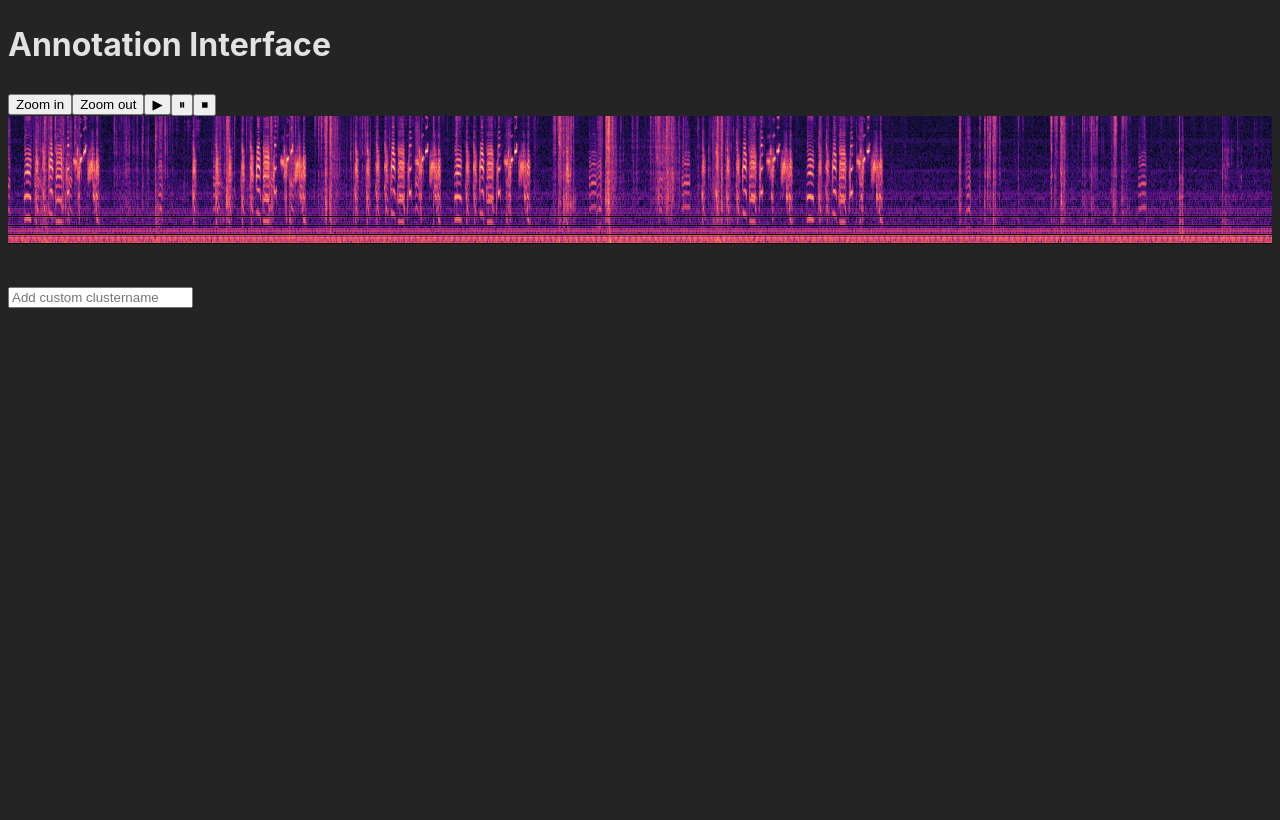
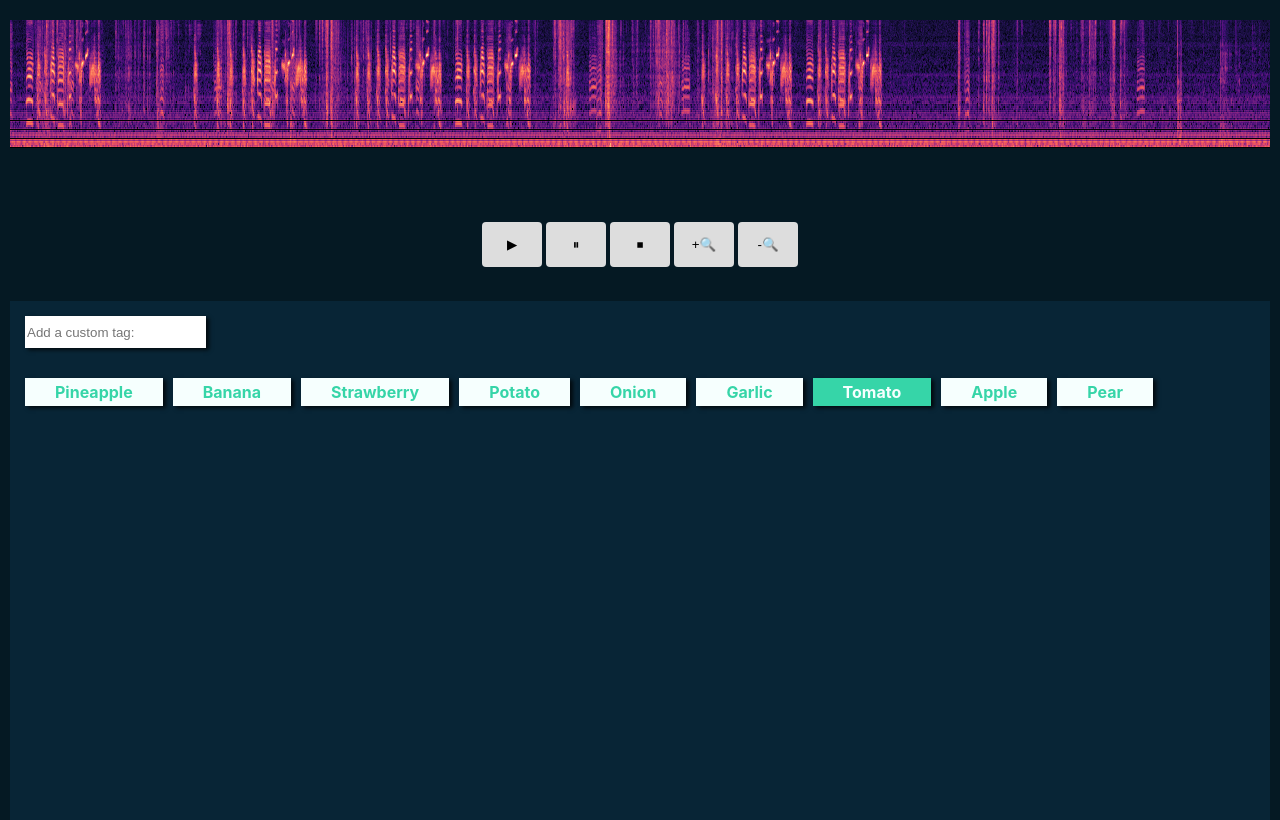
Before and after one commit to nccratliri-ml-wp/vocal-annotation-frontend, a React (Vite) app: page / in a window 1280 px wide. Built offline with nearby package versions, Linux system fonts and the light colour scheme.

Commit message:
Improved design, refactored from flex to grid

```diff
--- a/src/App.jsx
+++ b/src/App.jsx
@@ -16,7 +16,6 @@ function App() {
 
     return (
     <>
-        <h1>Annotation Interface</h1>
         <audio src="test-media/birdname_130519_113316.31.wav" preload="metadata" ref={audioFile} onLoadedMetadata={handleAudioLoaded}></audio>
             <Visuals
                 audioFile={audioFile.current}
--- a/src/assets/Clusternames.jsx
+++ b/src/Clusternames.jsx
@@ -11,7 +11,18 @@ class ClusternameButton {
 
 function Clusternames( { passActiveClusternameToVisuals } ){
     const [newClustername, setNewClustername] = useState('')
-    const [clusternameButtons, setClusternameButtons] = useState([])
+    const [clusternameButtons, setClusternameButtons] = useState([
+        new ClusternameButton (nanoid(), 'Pineapple', false),
+        new ClusternameButton (nanoid(), 'Banana', false),
+        new ClusternameButton (nanoid(), 'Strawberry', false),
+        new ClusternameButton (nanoid(), 'Potato', false),
+        new ClusternameButton (nanoid(), 'Onion', false),
+        new ClusternameButton (nanoid(), 'Garlic', false),
+        new ClusternameButton (nanoid(), 'Tomato', true),
+        new ClusternameButton (nanoid(), 'Apple', false),
+        new ClusternameButton (nanoid(), 'Pear', false)
+
+    ])
 
     function handleChange(event){
         setNewClustername(event.target.value)
@@ -78,12 +89,13 @@ function Clusternames( { passActiveClusternameToVisuals } ){
     }, [JSON.stringify(clusternameButtons)])
 
     return (
-        <div>
+        <div id='clusternames-container'>
             <form onSubmit={updateClusternamesButtons}>
                 <input
+                    id='clustername-input-field'
                     type='text'
                     value={newClustername}
-                    placeholder='Add custom clustername'
+                    placeholder='Add a custom tag:'
                     onChange={handleChange}
                 />
             </form>
--- a/src/Visuals.jsx
+++ b/src/Visuals.jsx
@@ -1,5 +1,5 @@
 import {useEffect, useRef, useState} from "react";
-import Clusternames from "./assets/Clusternames.jsx"
+import Clusternames from "./Clusternames.jsx"
 
 // TO DO
 // Labels without clusternames allowed? numbers allowed, what's the max length?
@@ -543,22 +543,7 @@ function Visuals( {audioFile, audioLength, spectrogramImg} ){
     , [zoomLevel, labels])
 
     return (
-        <div>
-            <button id='zoom-in-btn' onClick={handleClickZoomIn}>
-                Zoom in
-            </button>
-            <button id='zoom-out-btn' onClick={handleClickZoomOut}>
-                Zoom out
-            </button>
-            <button id='play-btn' onClick={playAudio}>
-                ▶
-            </button>
-            <button id='pause-btn' onClick={pauseAudio}>
-                ⏸
-            </button>
-            <button id='stop-btn' onClick={stopAudio}>
-                ⏹
-            </button>
+        <div id='visuals-container'>
             <div id='canvas-container' ref={canvasContainerRef}>
                 <div id='background-img' ref={backgroundImageRef}></div>
                 <canvas id='spectrogram-canvas'
@@ -570,6 +555,23 @@ function Visuals( {audioFile, audioLength, spectrogramImg} ){
                 />
                 <canvas id='timeline-canvas' ref={timelineCanvasRef} />
             </div>
+            <div id='controls-container'>
+                <button id='play-btn' onClick={playAudio}>
+                    ▶
+                </button>
+                <button id='pause-btn' onClick={pauseAudio}>
+                    ⏸
+                </button>
+                <button id='stop-btn' onClick={stopAudio}>
+                    ⏹
+                </button>
+                <button id='zoom-in-btn' onClick={handleClickZoomIn}>
+                    +🔍
+                </button>
+                <button id='zoom-out-btn' onClick={handleClickZoomOut}>
+                    -🔍
+                </button>
+            </div>
             <Clusternames passActiveClusternameToVisuals={passActiveClusternameToVisuals}/>
         </div>
 
--- a/src/index.css
+++ b/src/index.css
@@ -1,3 +1,5 @@
+/* -------------------------- General -------------------------- */
+
 :root {
   font-family: Inter, system-ui, Avenir, Helvetica, Arial, sans-serif;
   line-height: 1.5;
@@ -5,16 +7,39 @@
 
   color-scheme: light dark;
   color: rgba(255, 255, 255, 0.87);
-  background-color: #242424;
+  background-color: #051923;
 
   font-synthesis: none;
   text-rendering: optimizeLegibility;
   -webkit-font-smoothing: antialiased;
   -moz-osx-font-smoothing: grayscale;
   -webkit-text-size-adjust: 100%;
+
+  height: 100%;
 }
 
+html, body {
+  height: 100%;
+  padding: 0;
+  margin: 10px 5px;
+}
+
+
+#visuals-container{
+  display: grid;
+  grid-template-columns: 100%;
+  grid-template-rows: auto auto 1fr;
+  grid-template-areas:
+          "canvas"
+          "controls"
+          "clusternames";
+  height: 100vh;
+}
+
+/* -------------------------- Spectrogram -------------------------- */
+
 #canvas-container{
+  grid-area: canvas;
   display: grid;
   grid-template-columns: 1fr;
   overflow-x: scroll;
@@ -33,19 +58,69 @@
   background-size: 100% 100%;
 }
 
+/* -------------------------- Controls -------------------------- */
+
+#controls-container{
+  grid-area: controls;
+  display: flex;
+  padding: 2rem;
+  justify-content: center;
+}
+
+#controls-container > button{
+  height: 45px;
+  width: 60px;
+  border: none;
+  border-radius: 4px;
+  margin: 2px;
+  background-color: #dddddd;
+}
+
+#controls-container > button:hover{
+  background-color: whitesmoke;
+}
+
+
+/* -------------------------- Clusternames -------------------------- */
+
+#clusternames-container{
+  grid-area: clusternames;
+  background-color: #082536;
+}
+
+#clustername-input-field{
+  border: none;
+  height: 30px;
+  margin: 15px;
+  box-shadow: 3px 2px 4px 0 rgba(0,0,0,0.75);
+}
+
+#clustername-input-field:focus{
+  outline: none;
+}
+
+#clustername-input-field:hover{
+}
+
 #clustername-buttons-container{
   display: flex;
-  margin: 3%;
+  align-items: flex-start;
+  flex-wrap: wrap;
+  margin: 10px;
 }
 
 #clustername-buttons-container > div{
-  background-color: whitesmoke;
-  border-radius: 5%;
+  /*max-width: fit-content;*/
+  background-color: #f6fffe;
   margin: 5px;
-  padding: 2px 5px;
-  color: #242424;
-  font-size: 22px;
+  padding: 2px 30px;
+  color: #36d5a8;
+  font-size: 16px;
+  font-weight: bold;
+  box-shadow: 3px 2px 4px 0 rgba(0,0,0,0.75);
+  cursor: pointer;
 }
 #clustername-buttons-container > div[isactive='true']{
-  background-color: yellow;
+  background-color: #36d5a8;
+  color: #f6fffe;
 }
```
